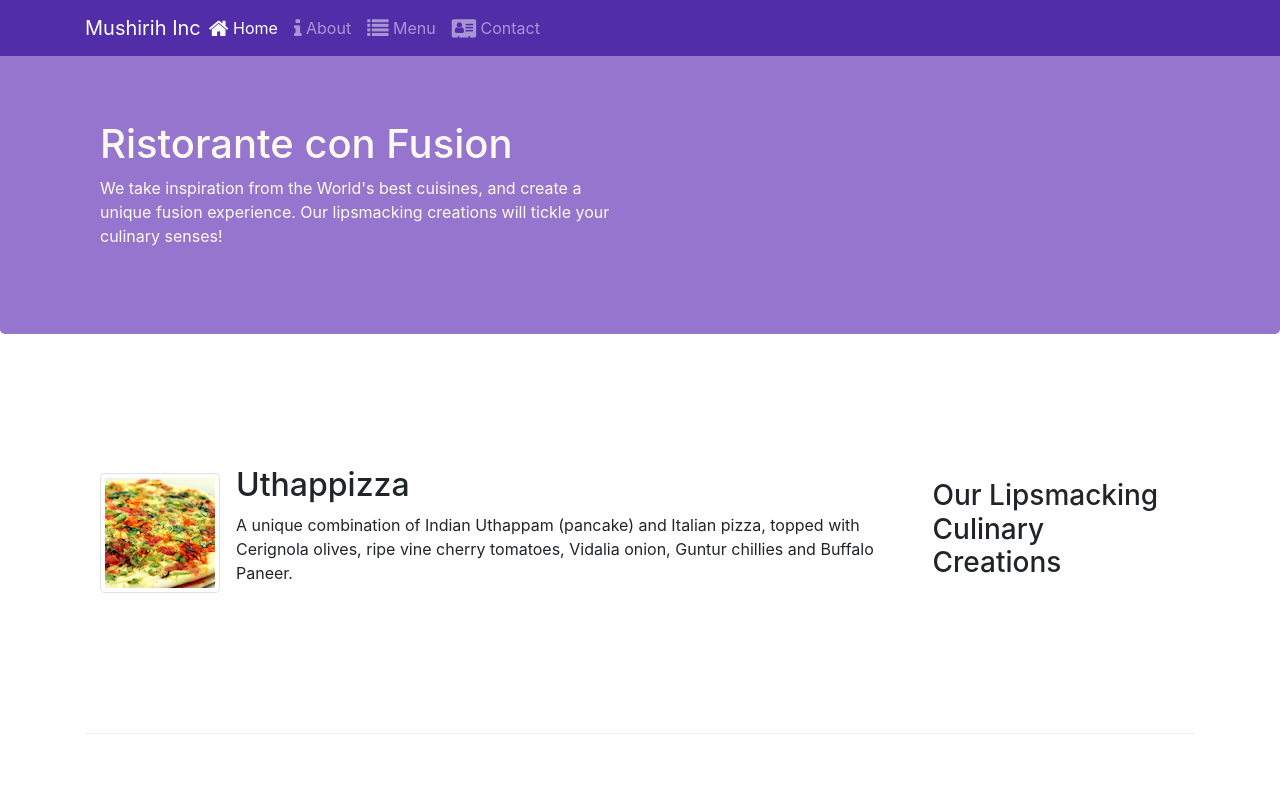
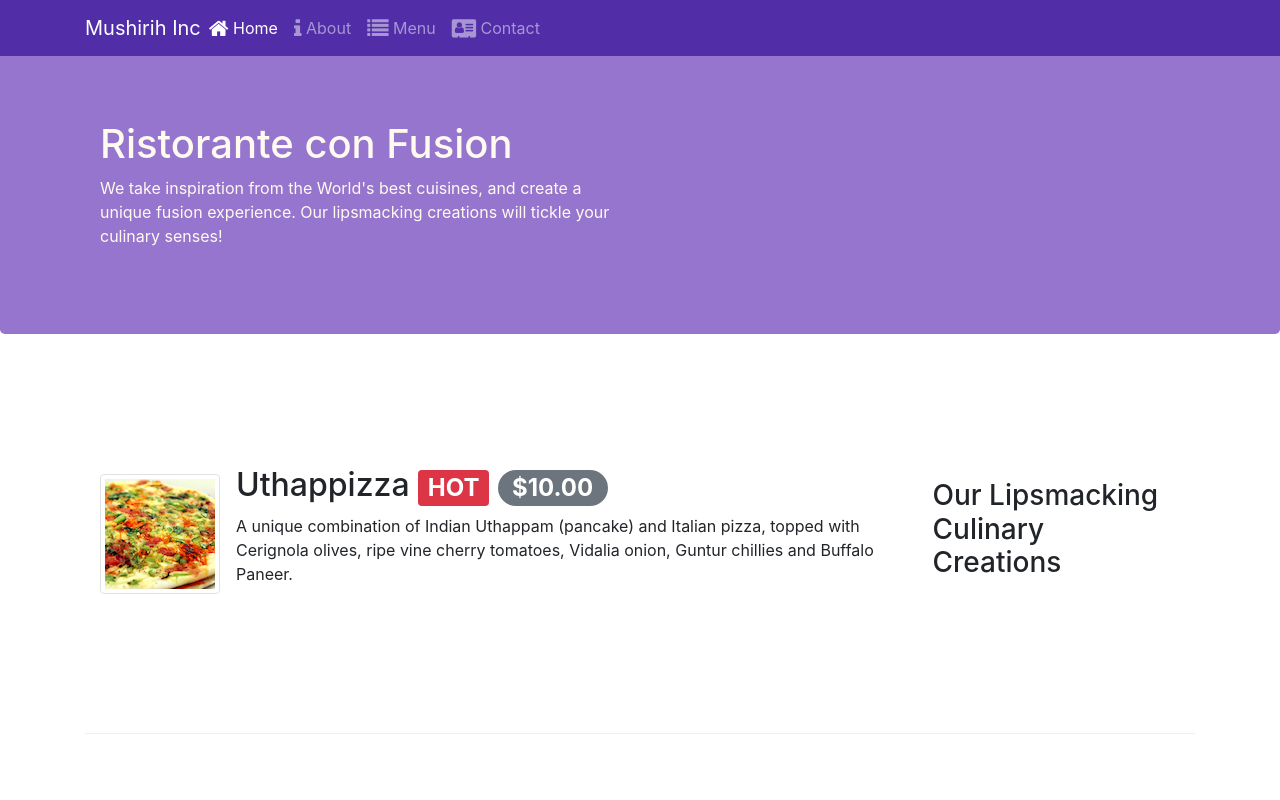
Before and after one commit to pmwachira/Full-Stack-Web-Development-with-React-Coursera, a website: page index.html in a window 1280 px wide. Shown: the top 800 px of the page. Drawn offline with nearby package versions, Linux system fonts and the light colour scheme.

Commit message:
Alerting Users

```diff
--- a/index.html
+++ b/index.html
@@ -56,7 +56,7 @@
                     <img class="d-flex mr-3 img-thumbnail align-self-center" src="img/Uthappizza.png" align="pizza">
                     <div class="media-body">
 
-                        <h2 class="mt-0">Uthappizza</h2>
+                        <h2 class="mt-0">Uthappizza <span class="badge badge-danger"> HOT</span> <span class="badge badge-pill badge-secondary">$10.00</span></h2>
                         <p>A unique combination of Indian Uthappam (pancake) and Italian pizza, topped with Cerignola olives, ripe vine cherry tomatoes, Vidalia onion, Guntur chillies and Buffalo Paneer.</p>
                 </div>
                  </div>
```
